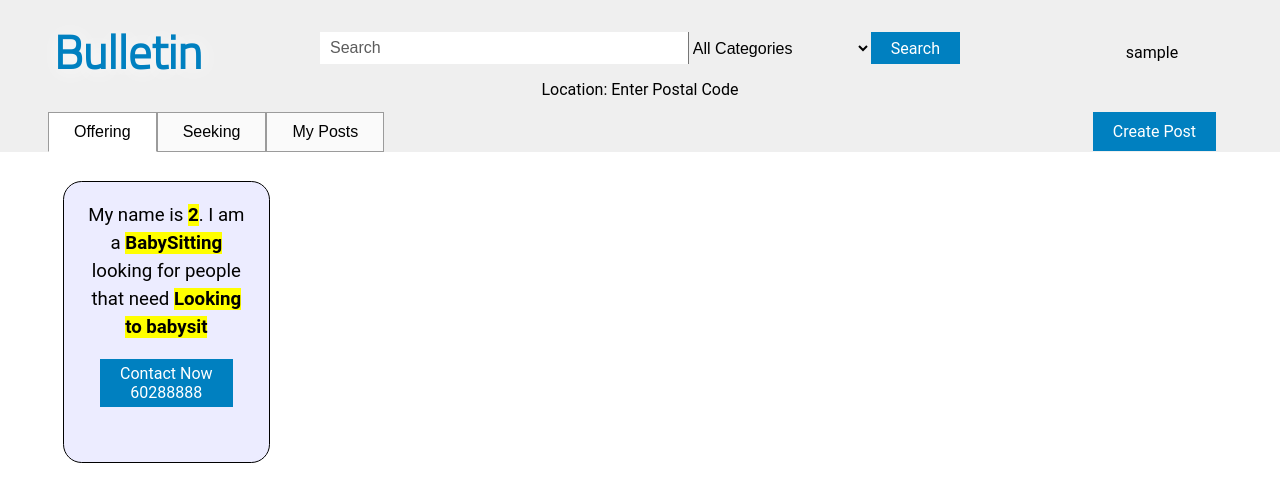
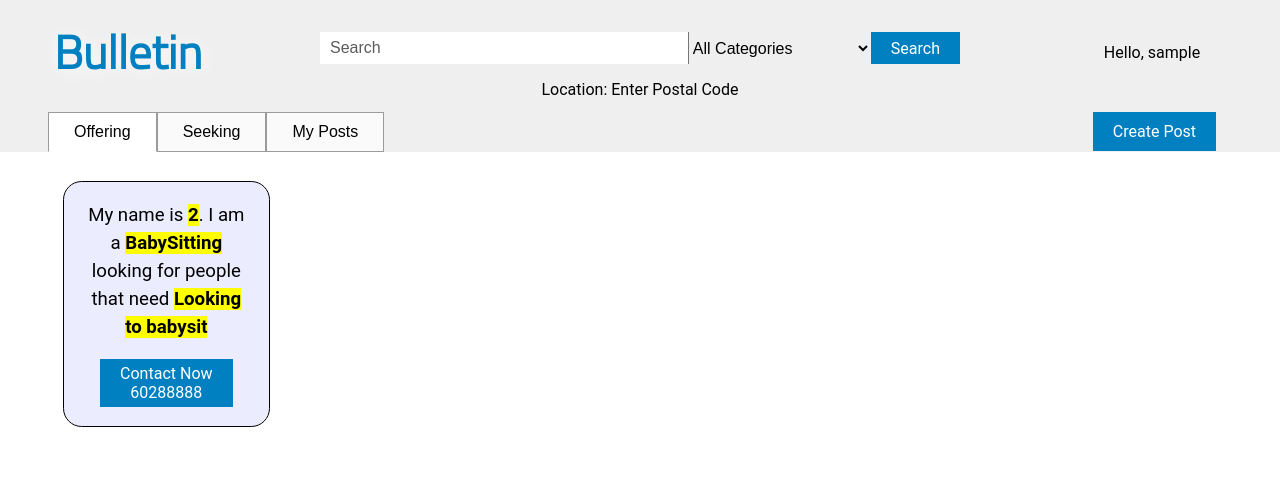
Before and after one commit to bpaielli/Bulletin, a PHP site: page /board.php in a window 1280 px wide. Shown: the top 502 px of the page. Run offline with PHP 8.4, Linux system fonts and the light colour scheme; the visitor is signed in with stand-in values (Sample User, id 1); data comes from the database, SQL or seed files in the repository.

Commit message:
removed internal styling

```diff
--- a/board.php
+++ b/board.php
@@ -27,7 +27,7 @@ if (! isset ( $_SESSION ['user'] )) {
 		</div>
 		<div class="headright">
 			<div class="dropdown">
-				<div id="usersname"><?php echo $_SESSION['user'];?></div>
+				<div id="usersname">Hello, <?php echo $_SESSION['user'];?></div>
 				<div class="dropdown-content">
 					<a href="assets/scripts/logout.php">Logout</a>
 				</div>
@@ -54,11 +54,12 @@ if (! isset ( $_SESSION ['user'] )) {
 		<button id="home" class="sectionl" onclick="openPage('Offering')">Offering</button>
 		<button class="sectionl" onclick="openPage('Seeking')">Seeking</button>
 		<button class="sectionl" onclick="openPage('MyPosts')">My Posts</button>
+
 		<div id="newpostbutton">
 			<button class="mainbuttons">Create Post</button>
 		</div>
+</div>
 
-	</div>
 
 	<div id="Offering" class="boardcontent">
 	<?php
@@ -66,7 +67,7 @@ if (! isset ( $_SESSION ['user'] )) {
 	$result = '';
 
 	foreach ($arr as $item){
-		$result = '<div class="posttemplate" style="height: 13em;"><p class="livepostcontent">My name is <span class="userinputtedfield">'. $item['user_id'] .'</span>. I am a <span class="userinputtedfield">' . $item['category'] .'</span> looking for people that need <span class="userinputtedfield">' . $item['body_description'] .'</span></p><button id="contactbutton" class="USERID">Contact Now<br>'. $item['contact'] .'</button></div>';
+		$result = '<div class="posttemplate"><p class="livepostcontent">My name is <span class="userinputtedfield">'. $item['user_id'] .'</span>. I am a <span class="userinputtedfield">' . $item['category'] .'</span> looking for people that need <span class="userinputtedfield">' . $item['body_description'] .'</span></p><button id="contactbutton" class="USERID">Contact Now<br>'. $item['contact'] .'</button></div>';
 
 		echo $result;
 
@@ -80,7 +81,7 @@ if (! isset ( $_SESSION ['user'] )) {
 	$result = '';
 
 	foreach ($arr as $item){
-		$result = '<div class="posttemplate" style="height: 13em;"><p class="livepostcontent">My name is <span class="userinputtedfield">'. $item['user_id'] . '</span>. I am looking for a <span class="userinputtedfield">' . $item['category'] .'</span> for help with <span class="userinputtedfield">' . $item['body_description'].'</span> by <span class="userinputtedfield"><br>' . $item['due_date']. '</span></p><button id="contactbutton" class="USERID">Contact Now<br>'. $item['contact']. '</button></div>';
+		$result = '<div class="posttemplate"><p class="livepostcontent">My name is <span class="userinputtedfield">'. $item['user_id'] . '</span>. I am looking for a <span class="userinputtedfield">' . $item['category'] .'</span> for help with <span class="userinputtedfield">' . $item['body_description'].'</span> by <span class="userinputtedfield"><br>' . $item['due_date']. '</span></p><button id="contactbutton" class="USERID">Contact Now<br>'. $item['contact']. '</button></div>';
 		echo $result;
 	}
 	?>
@@ -97,10 +98,10 @@ if (! isset ( $_SESSION ['user'] )) {
 
 	foreach ($arr as $item){
 		if($item['type'] === 'seeking'){
-			$result = '<div class="posttemplate" style="height: 13em;"><p class="livepostcontent">My name is <span class="userinputtedfield">'. $item['user_id'] . '</span>. I am looking for a <span class="userinputtedfield">' . $item['category'] .'</span> for help with <span class="userinputtedfield">' . $item['body_description'].'</span> by <span class="userinputtedfield"><br>' . $item['due_date']. '</span></p><button id="contactbutton" class="USERID">Contact Now<br>'. $item['contact']. '</button></div>';
+			$result = '<div class="posttemplate"><p class="livepostcontent">My name is <span class="userinputtedfield">'. $item['user_id'] . '</span>. I am looking for a <span class="userinputtedfield">' . $item['category'] .'</span> for help with <span class="userinputtedfield">' . $item['body_description'].'</span> by <span class="userinputtedfield"><br>' . $item['due_date']. '</span></p><button id="contactbutton" class="USERID">Contact Now<br>'. $item['contact']. '</button></div>';
 		}
 		else{
-			$result = '<div class="posttemplate" style="height: 13em;"><p class="livepostcontent">My name is <span class="userinputtedfield">'. $item['user_id'] .'</span>. I am a <span class="userinputtedfield">' . $item['category'] .'</span> looking for people that need <span class="userinputtedfield">' . $item['body_description'] .'</span></p><button id="contactbutton" class="USERID">Contact Now<br>'. $item['contact'] .'</button></div>';
+			$result = '<div class="posttemplate"><p class="livepostcontent">My name is <span class="userinputtedfield">'. $item['user_id'] .'</span>. I am a <span class="userinputtedfield">' . $item['category'] .'</span> looking for people that need <span class="userinputtedfield">' . $item['body_description'] .'</span></p><button id="contactbutton" class="USERID">Contact Now<br>'. $item['contact'] .'</button></div>';
 		}
 		echo $result;
 	}
@@ -123,7 +124,7 @@ if (! isset ( $_SESSION ['user'] )) {
 			<form id="formOffering" action="assets/scripts/controller.php"
 				method="post">
 				<input type="hidden" name="form" value="formOffering" />
-				<div id="createoffering" class="createposttemplate" style = "height: 20em;">
+				<div id="createoffering" class="createposttemplate">
 					<p class="postcontentname">My name is <?php echo $_SESSION['user']; ?>. I am a...</p>
 					<input id="createpostoccupationoffering" type="text"
 						name="createpostoccupationoffering" placeholder="Your Occupation" required>
@@ -152,7 +153,7 @@ if (! isset ( $_SESSION ['user'] )) {
 
 				<input type="hidden" name="form" value="formSeeking"/>
 
-				<div id="createseeking" class="createposttemplate" style="height: 22em;">
+				<div id="createseeking" class="createposttemplate">
 					<p class="postcontentname">My name is <?php echo $_SESSION['user']; ?>. I'm looking for a...</p>
 					<input id="createpostoccupationseeking" type="text"
 						name="createpostoccupationseeking"
@@ -165,7 +166,7 @@ if (! isset ( $_SESSION ['user'] )) {
 							name="createpostduedate" required>
 					</p>
 
-						<p style ="text-align: center;">
+						<p>
 							Category: <select id="createpostcategories2"
 								name="createpostcategories2">
 								<option value="babysitting">Babysitting</option>
@@ -175,7 +176,7 @@ if (! isset ( $_SESSION ['user'] )) {
 							</select>
 						</p>
 
-					<div id="buttonCreate" style="text-align: center;">
+					<div id="buttonCreate">
 					<button id="createpostbutton">Create Post</button>
 					</div>
 
```
